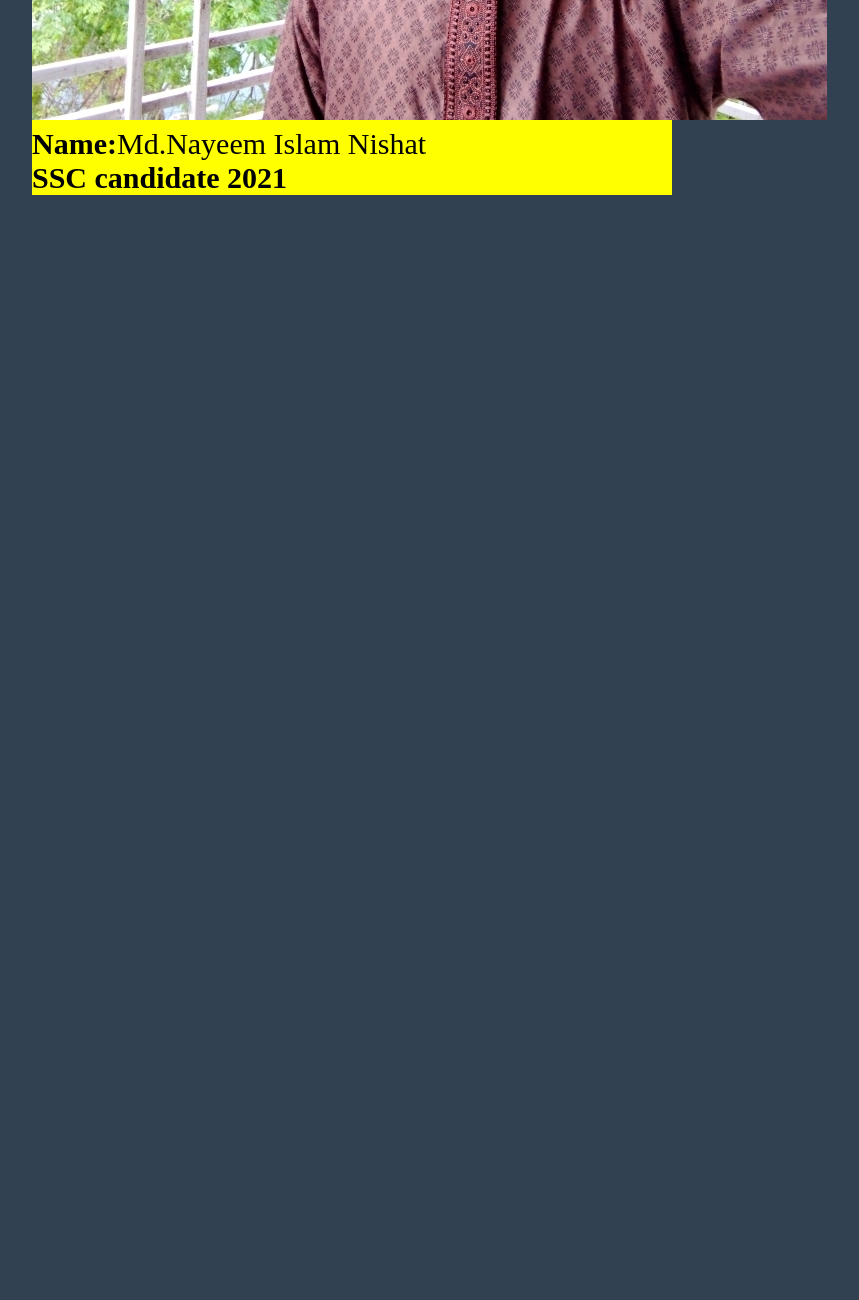
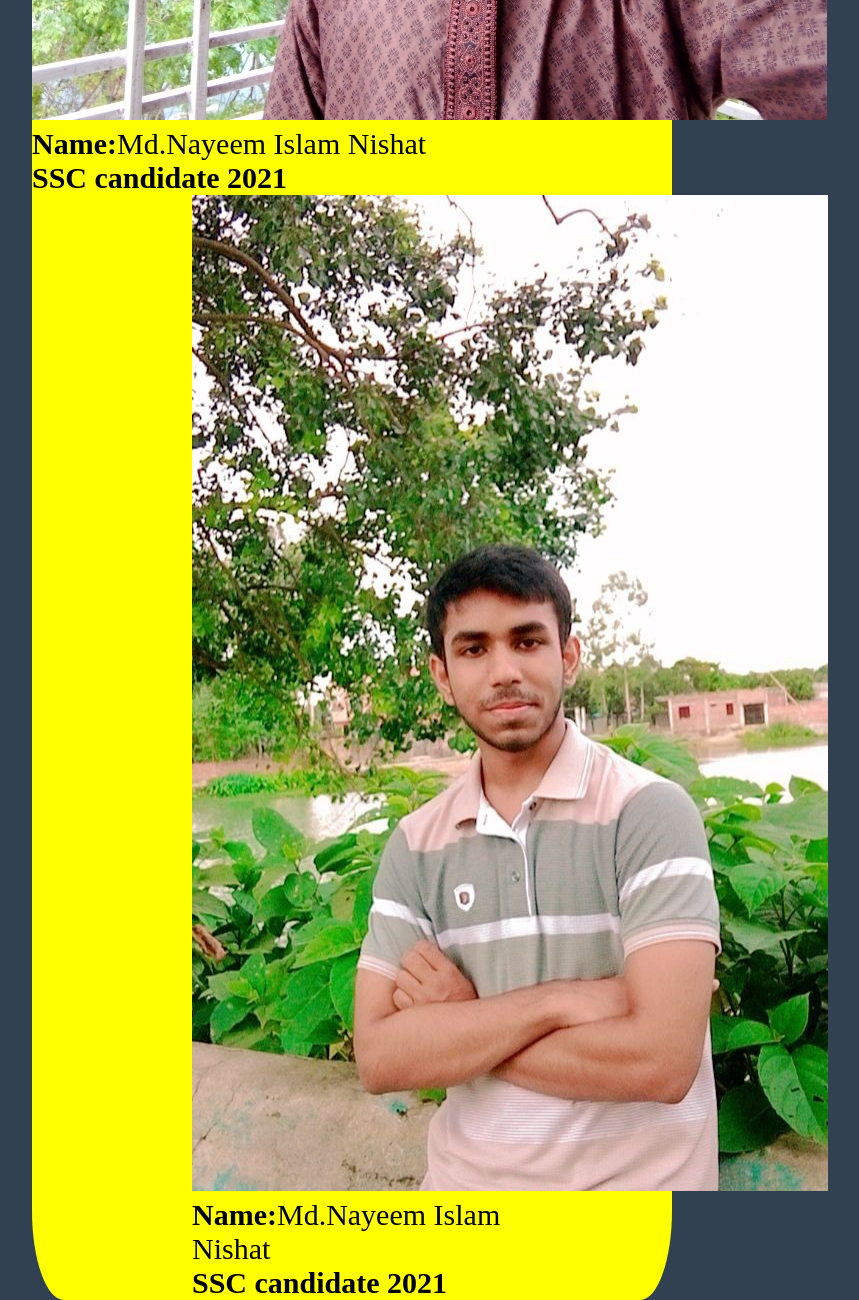
Before and after one commit to mdislamnishatnayeem/Nayeem_Islam_Nishat, a plain HTML site: page index.html in a window 1280 px wide. Shown: the part 542-1842 px from the top of the page, without its empty margins (288-1147 px from the left). Before the commit the page ends 800 px from the top, so only its background shows below. Drawn offline with Linux system fonts and the light colour scheme.

Commit message:
Update index.html
Bbg

```diff
--- a/index.html
+++ b/index.html
@@ -14,6 +14,11 @@
     <img src="MYPIC.jpg" alt="" class="Pic"/>
     <div class="me"><b>Name:</b>Md.Nayeem Islam Nishat <br>
     <b>SSC candidate 2021</b></div>
+<div class="about">
+    <img src="Snapchat-1283747773_2.jpg" alt="" class="Pic"/>
+    <div class="me"><b>Name:</b>Md.Nayeem Islam Nishat <br>
+    <b>SSC candidate 2021</b></div>
+
     </div>
   </body>
 </html>
```
